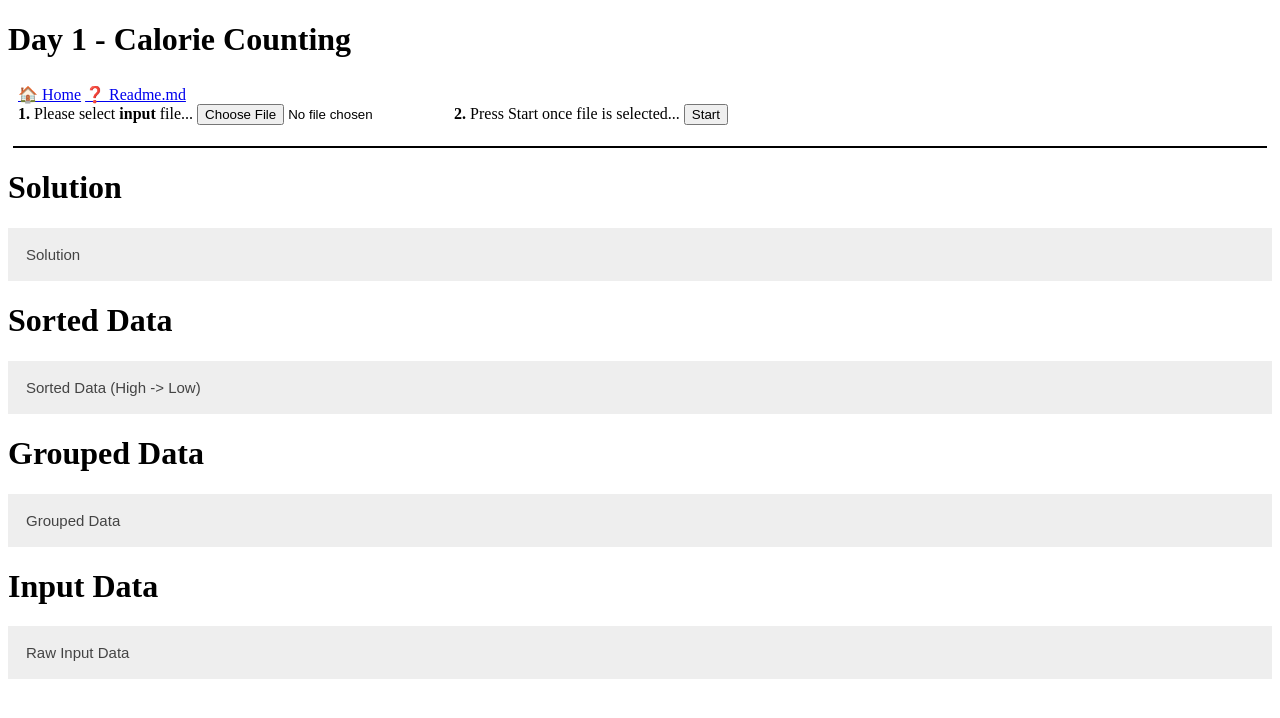
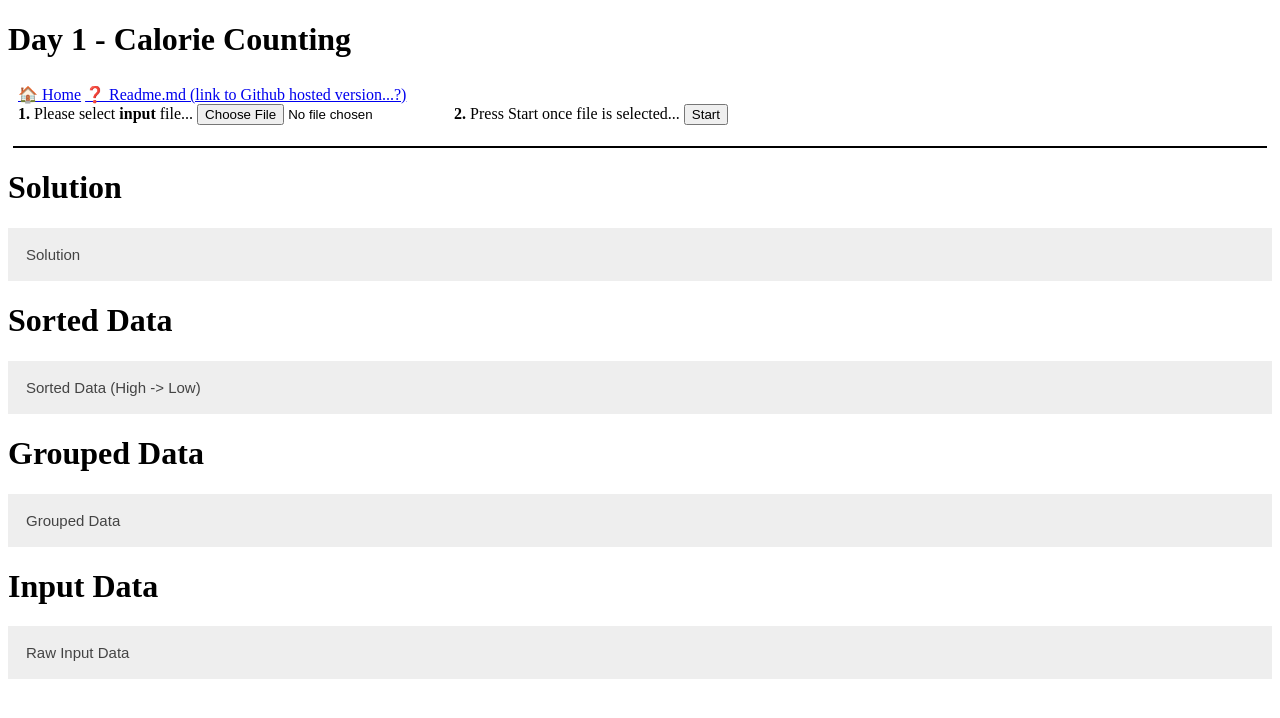
Before and after one commit to beingmerry/Advent-of-Code-2022, a website built with Parcel: page Day1/adventDay1.html in a window 1280 px wide. Built offline with nearby package versions, Linux system fonts and the light colour scheme.

Commit message:
comment on README link

```diff
--- a/Day1/adventDay1.html
+++ b/Day1/adventDay1.html
@@ -13,7 +13,7 @@
     <section>
         <div>
             <a href="../index.html">🏠 Home</a>
-            <a href="../README.md">❓ Readme.md</a>
+            <a href="../README.md">❓ Readme.md (link to Github hosted version...?)</a>
         </div>
         <label><strong>1.</strong> Please select <strong>input</strong> file...</label>
         <input type="file" id="file-input" src="./input">
```
